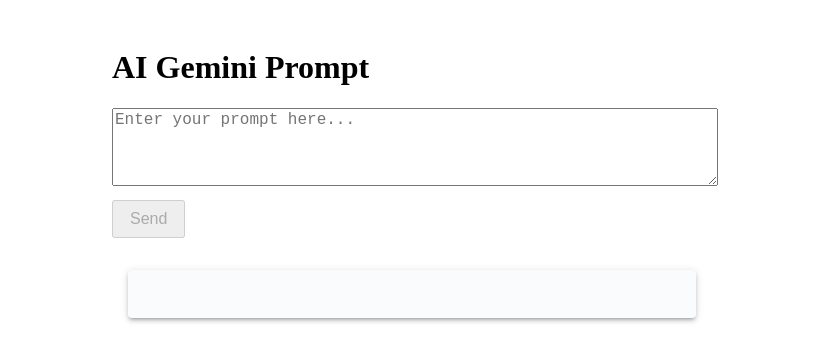
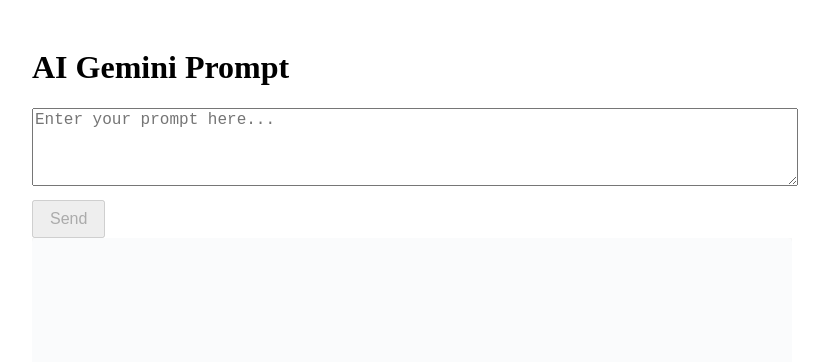
Before and after one commit to illum1nadi/Word-Stream-Test, a Next.js app: page / in a window 1280 px wide. Shown: the top 362 px of the page, without its empty margins (228-1057 px from the left). Built offline with nearby package versions, Linux system fonts and the light colour scheme.

Commit message:
tried to fix lint and deploy issues

```diff
--- a/app/components/ResponseOutput.tsx
+++ b/app/components/ResponseOutput.tsx
@@ -1,6 +1,13 @@
 'use client';
 
-import React, { useState, useEffect, useRef, memo } from 'react';
+import React, {
+  useState,
+  useEffect,
+  useRef,
+  memo,
+  ReactNode,
+  ReactElement,
+} from 'react';
 import {
   Box,
   Paper,
@@ -12,30 +19,30 @@ import {
 } from '@mui/material';
 import ReactMarkdown from 'react-markdown';
 import remarkGfm from 'remark-gfm';
+import { Components } from 'react-markdown';
 
-// Props
 interface ResponseOutputProps {
   responseText: string;
 }
 
-// Reusable memoized letter component
-const FadeInLetter = memo(({ char, index }: { char: string; index: number }) => (
+const FadeInLetter = memo(
+  ({ char, index }: { char: string; index: number }) => (
     <span
       className="fade-in-letter"
       style={{ animationDelay: `${index * 0.0005}s`, whiteSpace: 'pre' }}
     >
       {char === ' ' ? '\u00A0' : char}
     </span>
-));
+  )
+);
 
-// AnimatedText: Wraps each character
 const AnimatedText = ({
   children,
   startIndex = 0,
 }: {
-  children: React.ReactNode;
+  children: ReactNode;
   startIndex?: number;
-}) => {
+}): ReactElement => {
   if (typeof children !== 'string') return <>{children}</>;
   return (
     <>
@@ -46,11 +53,10 @@ const AnimatedText = ({
   );
 };
 
-// Recursively process AST node
 const processMarkdownNode = (
-  node: React.ReactNode,
+  node: ReactNode,
   currentIndex: { value: number }
-): React.ReactNode => {
+): ReactNode => {
   if (typeof node === 'string') {
     const startIdx = currentIndex.value;
     currentIndex.value += node.length;
@@ -61,11 +67,11 @@ const processMarkdownNode = (
     React.isValidElement(node) &&
     node.props &&
     typeof node.props === 'object' &&
-    node.props !== null &&
     'children' in node.props
   ) {
-    const children = React.Children.map(node.props.children, (child) =>
-      processMarkdownNode(child as React.ReactNode, currentIndex)
+    const children = React.Children.map(
+      node.props.children as ReactNode,
+      (child: ReactNode) => processMarkdownNode(child, currentIndex)
     );
     return React.cloneElement(node, { ...(node.props || {}) }, children);
   }
@@ -73,36 +79,73 @@ const processMarkdownNode = (
   return node;
 };
 
-// Reusable animated wrapper for components
 const animatedRenderer = (
   Tag: React.ElementType,
-  props: any,
-  children: React.ReactNode
-) => {
+  props: Record<string, unknown>,
+  children: ReactNode
+): ReactElement => {
   const currentIndex = { value: 0 };
   const animatedChildren = React.Children.map(children, (child) =>
-    processMarkdownNode(child as React.ReactNode, currentIndex)
+    processMarkdownNode(child, currentIndex)
   );
   return <Tag {...props}>{animatedChildren}</Tag>;
 };
 
-// Full Markdown component map with animations and MUI
-const markdownComponents = {
-  h1: (props: any) => animatedRenderer(Typography, { variant: 'h3', gutterBottom: true, ...props }, props.children),
-  h2: (props: any) => animatedRenderer(Typography, { variant: 'h4', gutterBottom: true, ...props }, props.children),
-  h3: (props: any) => animatedRenderer(Typography, { variant: 'h5', gutterBottom: true, ...props }, props.children),
-  h4: (props: any) => animatedRenderer(Typography, { variant: 'subtitle1', gutterBottom: true, ...props }, props.children),
-  h5: (props: any) => animatedRenderer(Typography, { variant: 'subtitle2', gutterBottom: true, ...props }, props.children),
-  h6: (props: any) => animatedRenderer(Typography, { variant: 'body1', fontWeight: 700, gutterBottom: true, ...props }, props.children),
-  p: (props: any) => animatedRenderer(Typography, { variant: 'body1', paragraph: true, ...props }, props.children),
-  strong: (props: any) => animatedRenderer('strong', props, props.children),
-  em: (props: any) => animatedRenderer('em', props, props.children),
-  ul: (props: any) => <List sx={{ listStyleType: 'disc', pl: 3 }} {...props} />,
-  ol: (props: any) => <List sx={{ listStyleType: 'decimal', pl: 3 }} {...props} />,
-  li: (props: any) =>
-    animatedRenderer(ListItem, { sx: { display: 'list-item', pl: 0 }, ...props }, props.children),
-  a: (props: any) => <MuiLink target="_blank" rel="noopener" {...props} />,
-  blockquote: (props: any) => (
+const markdownComponents: Components = {
+  h1: (props) =>
+    animatedRenderer(
+      Typography,
+      { variant: 'h3', gutterBottom: true, ...props },
+      props.children
+    ),
+  h2: (props) =>
+    animatedRenderer(
+      Typography,
+      { variant: 'h4', gutterBottom: true, ...props },
+      props.children
+    ),
+  h3: (props) =>
+    animatedRenderer(
+      Typography,
+      { variant: 'h5', gutterBottom: true, ...props },
+      props.children
+    ),
+  h4: (props) =>
+    animatedRenderer(
+      Typography,
+      { variant: 'subtitle1', gutterBottom: true, ...props },
+      props.children
+    ),
+  h5: (props) =>
+    animatedRenderer(
+      Typography,
+      { variant: 'subtitle2', gutterBottom: true, ...props },
+      props.children
+    ),
+  h6: (props) =>
+    animatedRenderer(
+      Typography,
+      { variant: 'body1', fontWeight: 700, gutterBottom: true, ...props },
+      props.children
+    ),
+  p: (props) =>
+    animatedRenderer(
+      Typography,
+      { variant: 'body1', paragraph: true, ...props },
+      props.children
+    ),
+  strong: (props) => animatedRenderer('strong', { ...props }, props.children),
+  em: (props) => animatedRenderer('em', { ...props }, props.children),
+  ul: (props) => <List sx={{ listStyleType: 'disc', pl: 3 }} {...props} />,
+  ol: (props) => <List sx={{ listStyleType: 'decimal', pl: 3 }} {...props} />,
+  li: (props) =>
+    animatedRenderer(
+      ListItem,
+      { sx: { display: 'list-item', pl: 0 }, ...props },
+      props.children
+    ),
+  a: (props) => <MuiLink target="_blank" rel="noopener" {...props} />,
+  blockquote: (props) => (
     <Typography
       component="blockquote"
       sx={{
@@ -116,11 +159,14 @@ const markdownComponents = {
     />
   ),
   hr: () => <Divider sx={{ my: 2 }} />,
-  code: (props: any) => {
-    // @ts-ignore
-    const isInline = props.inline;
-    const { children, ...rest } = props;
-    return (
+  code: ({
+    inline,
+    children,
+    ...rest
+  }: {
+    inline?: boolean;
+    children?: ReactNode;
+  }) => (
     <Box
       component="code"
       sx={{
@@ -131,19 +177,26 @@ const markdownComponents = {
         fontFamily: 'monospace',
         fontSize: '0.95em',
         color: '#c7254e',
-          ...(isInline ? { display: 'inline' } : { display: 'block', my: 1, p: 1 }),
+        ...(inline
+          ? { display: 'inline' }
+          : { display: 'block', my: 1, p: 1 }),
       }}
       {...rest}
     >
       {children}
     </Box>
-    );
-  },
-  table: (props: any) => <Box component="table" sx={{ width: '100%', borderCollapse: 'collapse', my: 2 }} {...props} />,
-  thead: (props: any) => <Box component="thead" {...props} />,
-  tbody: (props: any) => <Box component="tbody" {...props} />,
-  tr: (props: any) => <Box component="tr" {...props} />,
-  th: (props: any) => (
+  ),
+  table: (props) => (
+    <Box
+      component="table"
+      sx={{ width: '100%', borderCollapse: 'collapse', my: 2 }}
+      {...props}
+    />
+  ),
+  thead: (props) => <Box component="thead" {...props} />,
+  tbody: (props) => <Box component="tbody" {...props} />,
+  tr: (props) => <Box component="tr" {...props} />,
+  th: (props) => (
     <Box
       component="th"
       sx={{
@@ -155,7 +208,7 @@ const markdownComponents = {
       {...props}
     />
   ),
-  td: (props: any) => (
+  td: (props) => (
     <Box
       component="td"
       sx={{
@@ -167,21 +220,9 @@ const markdownComponents = {
   ),
 };
 
-// Final output component
-export default function ResponseOutput({ responseText }: ResponseOutputProps) {
-  const [displayText, setDisplayText] = useState('');
-  const prevTextRef = useRef('');
-
-  useEffect(() => {
-    if (responseText.startsWith(prevTextRef.current)) {
-      const newChars = responseText.slice(prevTextRef.current.length);
-      if (newChars.length > 0) setDisplayText(responseText);
-    } else {
-      setDisplayText(responseText);
-    }
-    prevTextRef.current = responseText;
-  }, [responseText]);
-
+export default function ResponseOutput({
+  responseText,
+}: ResponseOutputProps): ReactElement {
   return (
     <>
       <style jsx>{`
@@ -196,8 +237,17 @@ export default function ResponseOutput({ responseText }: ResponseOutputProps) {
         }
       `}</style>
 
-      <Box sx={{ mt: 3, px: 2, py: 1, maxWidth: 800, mx: 'auto' }}>
-        <Paper elevation={3} sx={{ p: 3, backgroundColor: '#fafbfc' }}>
+      <Paper
+        elevation={3}
+        sx={{
+          p: 3,
+          height: '100%',
+          overflowY: 'scroll',
+          backgroundColor: '#fafbfc',
+          display: 'flex',
+          flexDirection: 'column',
+        }}
+      >
         <Typography
           component="div"
           sx={{
@@ -205,17 +255,14 @@ export default function ResponseOutput({ responseText }: ResponseOutputProps) {
             wordBreak: 'break-word',
             overflowWrap: 'break-word',
             fontSize: '1rem',
-              maxWidth: '100%',
-              '& > *:first-child': { marginTop: 0 },
-              '& > *:last-child': { marginBottom: 0 },
+            flex: 1,
           }}
         >
           <ReactMarkdown components={markdownComponents} remarkPlugins={[remarkGfm]}>
-              {displayText}
+            {responseText}
           </ReactMarkdown>
         </Typography>
       </Paper>
-      </Box>
     </>
   );
 }
--- a/app/globals.css
+++ b/app/globals.css
@@ -10,7 +10,7 @@
 .fade-in-letter {
   opacity: 0;
   animation-name: fadeIn;
-  animation-duration: 0.4s;
+  animation-duration: 0.6s;
   animation-fill-mode: forwards;
   animation-timing-function: ease-in;
 }
--- a/app/lib/useWordStream.ts
+++ b/app/lib/useWordStream.ts
@@ -1,79 +1,74 @@
-import { useEffect, useRef, useState } from 'react';
-
-// For response by API as a complete string.
-export function useWordStream(text: string, delay: number = 100) {
-  const [displayed, setDisplayed] = useState('');
-  const indexRef = useRef(0);
-  const timeoutRef = useRef<NodeJS.Timeout | null>(null);
-
-  useEffect(() => {
-    setDisplayed('');
-    indexRef.current = 0;
-    if (!text) return;
-    function showNext() {
-      if (indexRef.current < text.length) {
-        setDisplayed((prev) => prev + (text[indexRef.current] ?? ''));
-        indexRef.current++;
-        timeoutRef.current = setTimeout(showNext, delay);
+import { useEffect, useRef, useState, useCallback } from 'react'
+export function useStreamingBuffer(delay = 100, batchSize = 1) {
+  const [displayed, setDisplayed] = useState('')
+  const bufferRef = useRef('')
+  const indexRef = useRef(0)
+  const timeoutRef = useRef<NodeJS.Timeout | null>(null)
+  const isStreamingRef = useRef(false)
+  // --- Clear any existing timeout and mark streaming as stopped ---
+  const clearCurrentTimeout = useCallback(() => {
+    if (timeoutRef.current) {
+      clearTimeout(timeoutRef.current)
+      timeoutRef.current = null
+    }
+    isStreamingRef.current = false
+  }, [])
+  // --- Process one batch of characters, then schedule the next ---
+  const processBatch = useCallback(() => {
+    const remaining = bufferRef.current.length - indexRef.current
+    if (remaining <= 0) {
+      // Done streaming
+      clearCurrentTimeout()
+      bufferRef.current = ''
+      indexRef.current = 0
+      return
+    }
+    // Take up to batchSize characters
+    const take = Math.min(batchSize, remaining)
+    const nextChunk = bufferRef.current.substr(indexRef.current, take)
+    setDisplayed((prev) => prev + nextChunk)
+    indexRef.current += take
+    if (indexRef.current < bufferRef.current.length) {
+      timeoutRef.current = setTimeout(processBatch, delay)
+    } else {
+      // Finished exactly on this batch
+      clearCurrentTimeout()
+      bufferRef.current = ''
+      indexRef.current = 0
+    }
+  }, [batchSize, delay, clearCurrentTimeout])
+  // --- Kick off streaming if not already streaming ---
+  const startStreaming = useCallback(() => {
+    if (isStreamingRef.current || indexRef.current >= bufferRef.current.length) {
+      return
+    }
+    isStreamingRef.current = true
+    processBatch()
+  }, [processBatch])
+  // --- Public API: add new text, or clear everything ---
+  const addToStream = useCallback(
+    (newChunk: string, options?: { clear?: boolean }) => {
+      if (options?.clear) {
+        clearCurrentTimeout()
+        bufferRef.current = ''
+        indexRef.current = 0
+        setDisplayed('')
+        return
       }
-    }
-    showNext();
-    return () => {
-      if (timeoutRef.current) clearTimeout(timeoutRef.current);
-    };
-  }, [text, delay]);
-
-  return displayed.replace(/undefined+$/, '');
-}
-
-// For response by API in chunks.
-export function useStreamingBuffer(delay: number = 100) {
-  const [displayed, setDisplayed] = useState('');
-  const bufferRef = useRef('');
-  const indexRef = useRef(0);
-  const timeoutRef = useRef<NodeJS.Timeout | null>(null);
-  const isStreamingRef = useRef(false); // <-- Track if we're already streaming
-
-  const showNext = () => {
-    if (indexRef.current < bufferRef.current.length) {
-      const char = bufferRef.current[indexRef.current];
-      if (typeof char === 'string') {
-        setDisplayed((prev) => prev + char);
+      if (!newChunk) return
+      bufferRef.current += newChunk
+      if (!isStreamingRef.current) {
+        startStreaming()
       }
-      indexRef.current++;
-      timeoutRef.current = setTimeout(showNext, delay);
-    } else {
-      timeoutRef.current = null;
-      isStreamingRef.current = false; // Done streaming
-    }
-  };
-
-  const addToStream = (newChunk: string, options?: { clear?: boolean }) => {
-    if (options?.clear) {
-      bufferRef.current = '';
-      indexRef.current = 0;
-      setDisplayed('');
-      if (timeoutRef.current) {
-        clearTimeout(timeoutRef.current);
-        timeoutRef.current = null;
-      }
-      isStreamingRef.current = false;
-      return;
-    }
-
-    bufferRef.current += newChunk;
-
-    if (!isStreamingRef.current) {
-      isStreamingRef.current = true;
-      showNext();
-    }
-  };
-
+    },
+    [startStreaming, clearCurrentTimeout]
+  )
+  // --- Clean up on unmount ---
   useEffect(() => {
     return () => {
-      if (timeoutRef.current) clearTimeout(timeoutRef.current);
-    };
-  }, []);
-
-  return { displayed, addToStream };
+      clearCurrentTimeout()
+    }
+  }, [clearCurrentTimeout])
+  // ONLY return displayed & addToStream:
+  return { displayed, addToStream }
 }
--- a/app/page.tsx
+++ b/app/page.tsx
@@ -5,29 +5,30 @@ import PromptInput from './components/PromptInput';
 import ResponseOutput from './components/ResponseOutput';
 import { useStreamingBuffer } from './lib/useWordStream';
 
-// Mimic a chunked stream from Gemini API as gemini does not support streaming in this example.
-const streamIdRef = { current: 0 };
+// Simulates streaming chunks like a Gemini API might do.
 function mockChunkedStream(
   fullText: string,
   addToStream: (chunk: string) => void,
   chunkSize: number = 20,
   chunkDelay: number = 4,
-  streamIdObj = streamIdRef
-) {
-  const myStreamId = ++streamIdObj.current;
+  streamIdRef: React.RefObject<number>
+): void {
+  const myStreamId = ++streamIdRef.current;
   let index = 0;
+
   function sendNextChunk() {
-    chunkSize = Math.floor(Math.random() * 11) + 10;
-    if (streamIdObj.current !== myStreamId) return; // Stop if a new stream started
+    const size = Math.floor(Math.random() * 11) + 10;
+    if (streamIdRef.current !== myStreamId) return; // Abort if newer stream started
     if (index < fullText.length) {
-      const chunk = fullText.slice(index, index + chunkSize);
+      const chunk = fullText.slice(index, index + size);
       if (chunk) {
         addToStream(chunk);
       }
-      index += chunkSize;
+      index += size;
       setTimeout(sendNextChunk, chunkDelay);
     }
   }
+
   sendNextChunk();
 }
 
@@ -37,11 +38,12 @@ export default function Home() {
   const { displayed, addToStream } = useStreamingBuffer(2);
   const streamIdRef = useRef(0);
 
-  async function handlePrompt(prompt: string) {
+  const handlePrompt = async (prompt: string): Promise<void> => {
     setLoading(true);
     setResponseText('');
-    addToStream('', { clear: true }); // Explicitly clear and stop stream on new prompt
-    streamIdRef.current += 1; // Invalidate any previous stream
+    addToStream('', { clear: true });
+    streamIdRef.current += 1;
+
     try {
       const res = await fetch('/api/gemini', {
         method: 'POST',
@@ -53,7 +55,6 @@ export default function Home() {
 
       const data = await res.json();
       setResponseText(data.text);
-      // Simulate chunked streaming from Gemini
       mockChunkedStream(data.text, addToStream, 20, 4, streamIdRef);
     } catch (e) {
       const errorMsg = 'Error: ' + (e instanceof Error ? e.message : String(e));
@@ -62,13 +63,25 @@ export default function Home() {
     } finally {
       setLoading(false);
     }
-  }
+  };
 
   return (
-    <div style={{ padding: 20, maxWidth: 600, margin: 'auto' }}>
+    <div
+      style={{
+        display: 'flex',
+        flexDirection: 'column',
+        height: '100vh',
+        maxWidth: 800,
+        margin: '0 auto',
+        padding: 20,
+        boxSizing: 'border-box',
+      }}
+    >
       <h1>AI Gemini Prompt</h1>
       <PromptInput onSubmit={handlePrompt} loading={loading} />
-      <ResponseOutput responseText={displayed} />
+      <div style={{ flex: 1, overflow: 'hidden' }}>
+        <ResponseOutput responseText={displayed} />
+      </div>
     </div>
   );
 }
```
Also changed, not shown: app/components/PromptInput.tsx (+21 -9 lines). Lines whose indentation alone changed are shown as unchanged.
